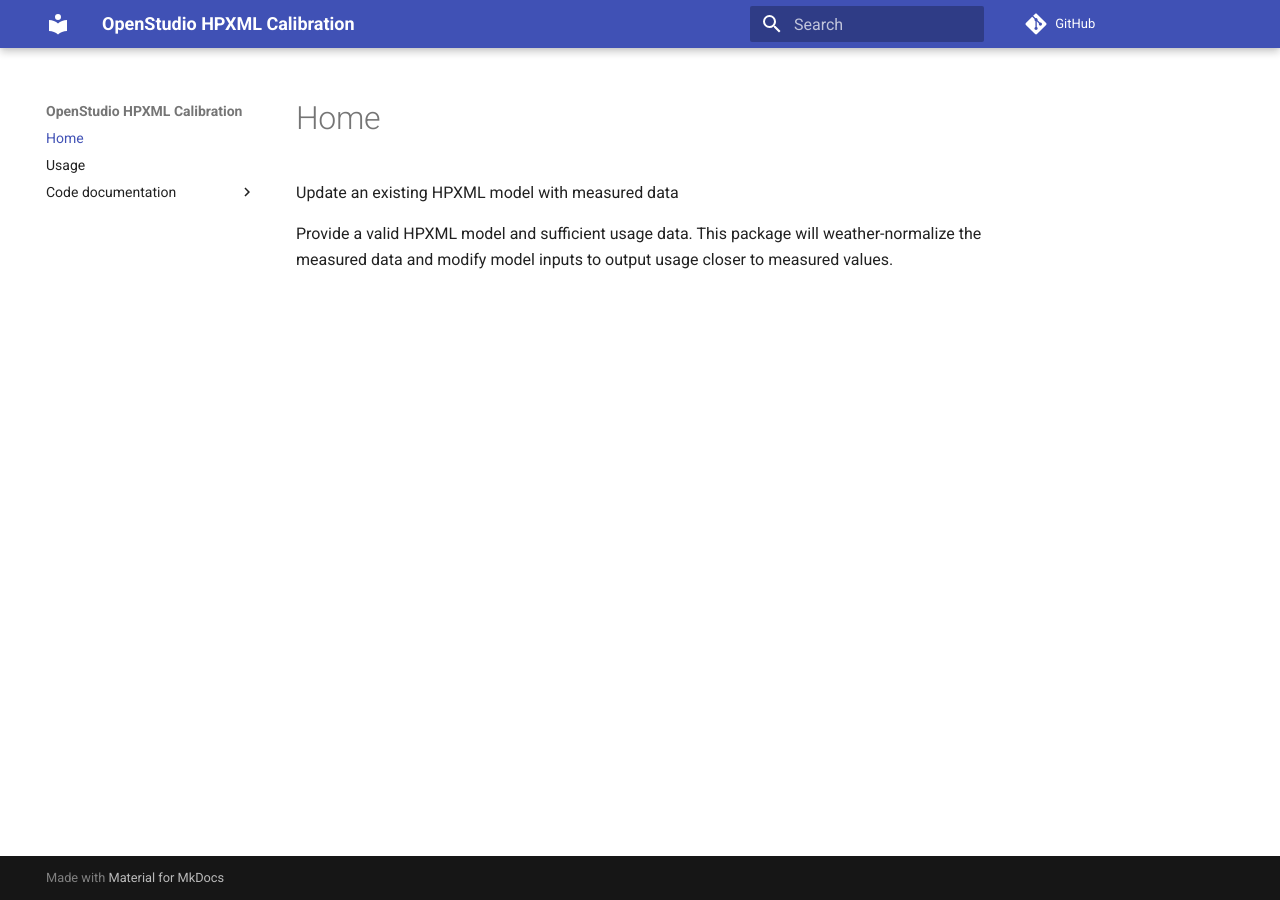
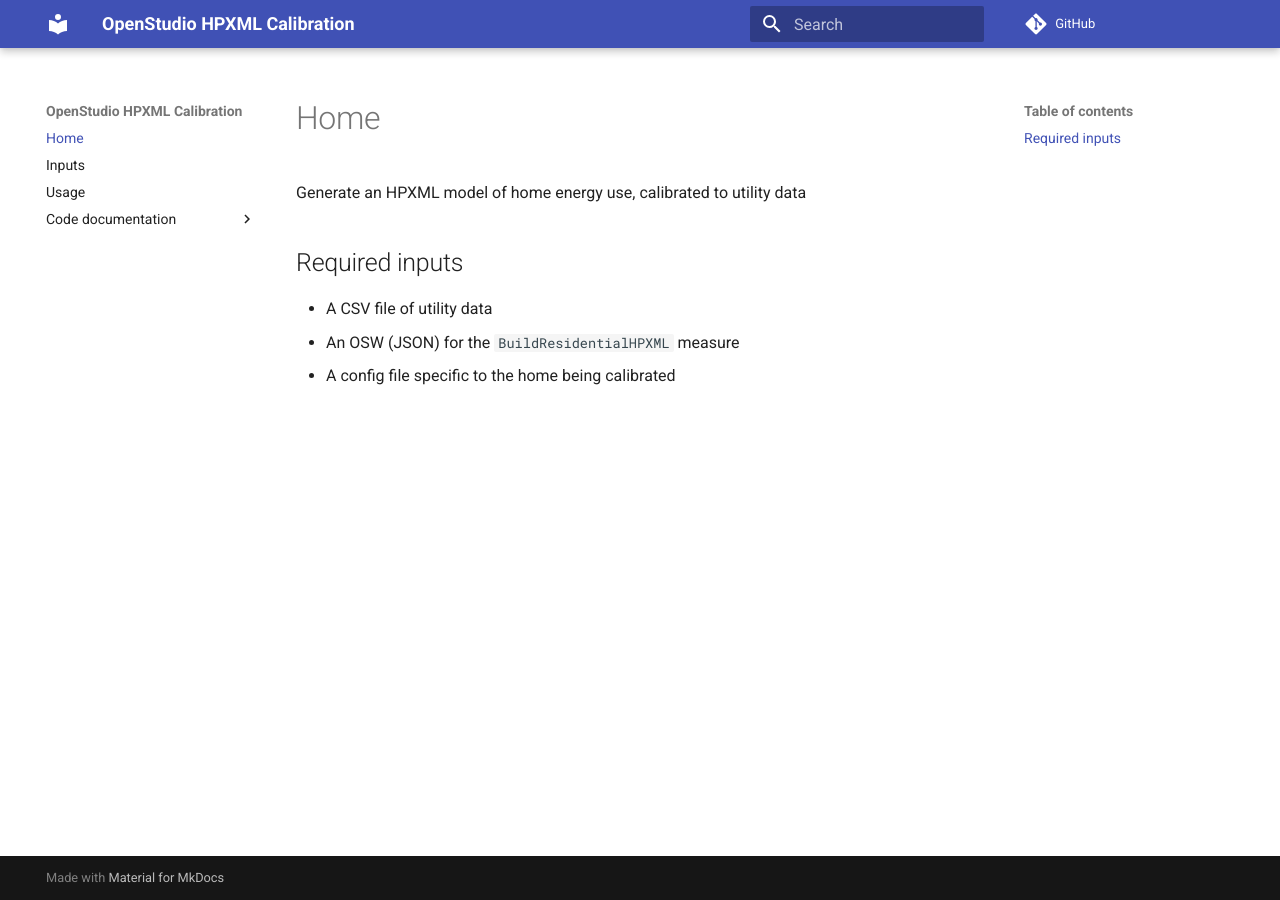
Before and after one commit to NREL/OpenStudio-HPXML-Calibration, an MkDocs documentation site: the page built from docs/index.md, in a window 1280 px wide. Built offline with MkDocs 1.6.1 and Material for MkDocs 9.7.7, drawn with Linux system fonts in a browser that asks for light colours; comment, search, counter and statistics services are not loaded.

Commit message:
wip: documenting usage

```diff
--- a/docs/index.md
+++ b/docs/index.md
@@ -1,5 +1,9 @@
 # Home
 
-Update an existing HPXML model with measured data
+Generate an HPXML model of home energy use, calibrated to utility data
 
-Provide a valid HPXML model and sufficient usage data. This package will weather-normalize the measured data and modify model inputs to output usage closer to measured values.
+## Required inputs
+
+- A CSV file of utility data
+- An OSW (JSON) for the `BuildResidentialHPXML` measure
+- A config file specific to the home being calibrated
```
Also changed, not shown: docs/inputs.md (added, +11 -0 lines), docs/usage.md (+4 -1 lines).
